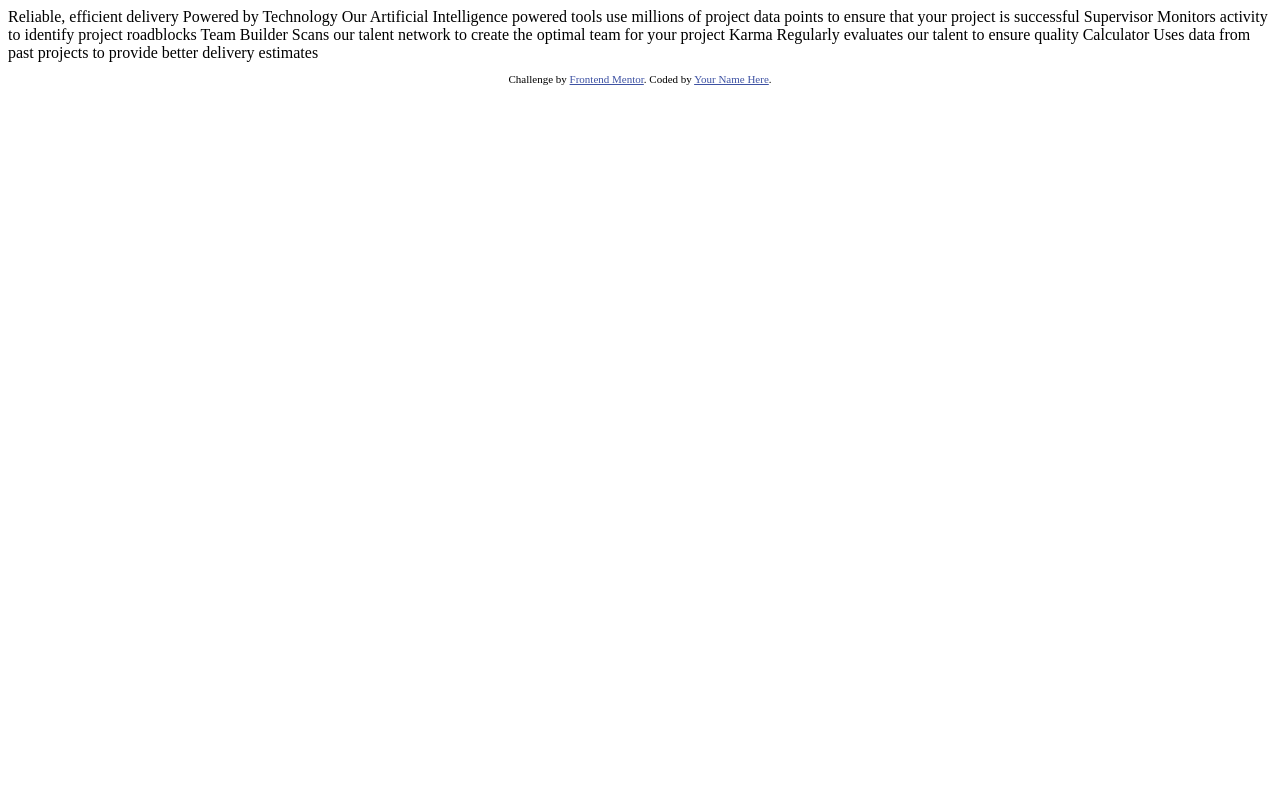
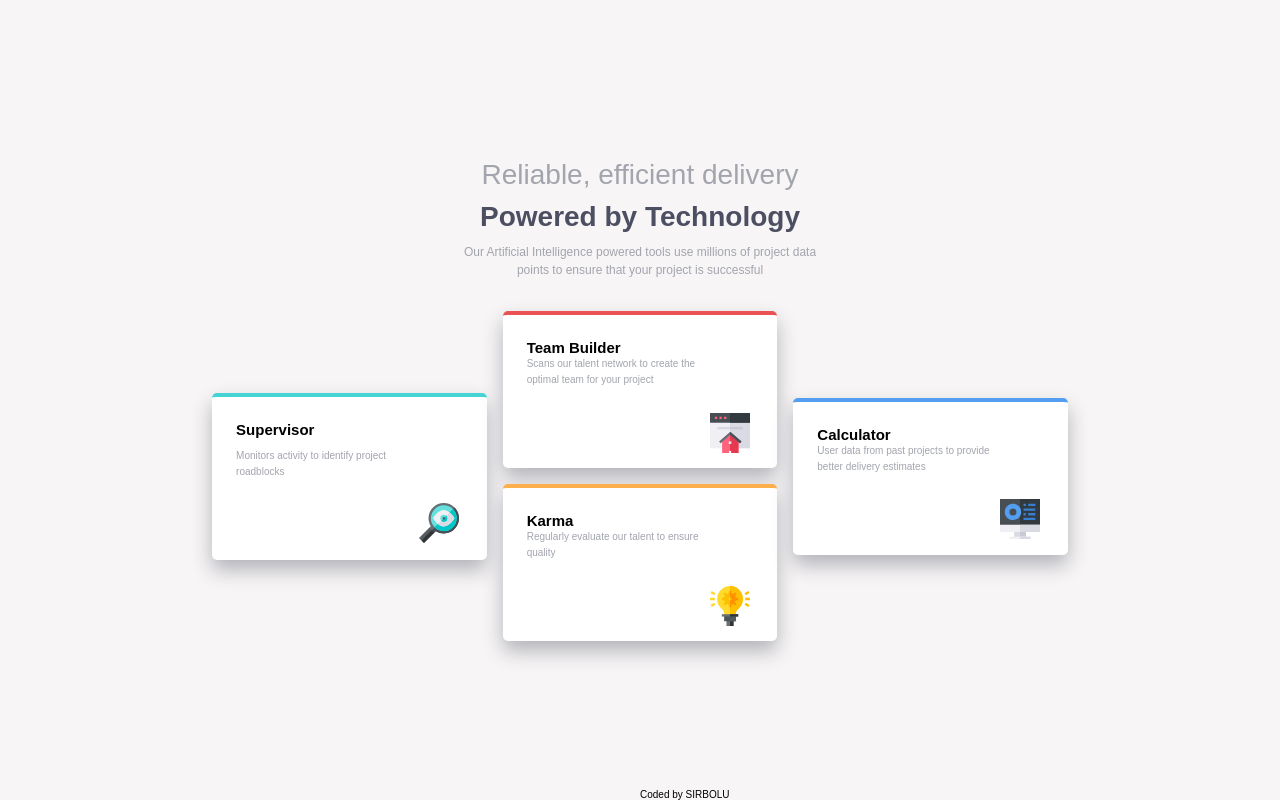
Before and after one commit to SIRBOLU/Four-card-feature-section, a plain HTML site: page index.html in a window 1280 px wide. Drawn offline with Linux system fonts and the light colour scheme.

Commit message:
Add files via upload
Initial commit

```diff
--- a/index.html
+++ b/index.html
@@ -2,44 +2,52 @@
 <html lang="en">
 <head>
   <meta charset="UTF-8">
-  <meta name="viewport" content="width=device-width, initial-scale=1.0"> <!-- displays site properly based on user's device -->
+  <meta name="viewport" content="width=device-width, initial-scale=1.0">
+  <title>Four card</title>
+  <link rel="stylesheet" href="style.css">
+  <link rel="stylesheet" media="screen and (max-width:768px)" href="mobile.css">
+  <link rel="icon" href="favicon-32x32.png" type="image/x-icon">
+</head>
+  <body>
+  <section id="cover">
+    <div class="container">
+      <div class="title">
+        <p class="topic py">Reliable, efficient delivery</p>
+        <p class="bold px py">Powered by Technology</p>
+        <p class="small">Our Artificial Intelligence powered tools use millions of project data points to ensure that your project is successful</p>
+      </div>
+      <div class="boxes">
+        <div class="col1">
+          <p class="bold pad">Supervisor</p>
+          <p class="tiny">Monitors activity to identify project roadblocks</p>
+          <img src="/icon-supervisor.svg" alt="">
+        </div>
 
-  <link rel="icon" type="image/png" sizes="32x32" href="./images/favicon-32x32.png">
+        <div class="col2">
+          <div class="up">
+            <p class="bold pad">Team Builder</p>
+            <p class="tiny">Scans our talent network to create the optimal team for your project</p>
+            <img src="/icon-team-builder.svg" alt="">
+          </div>
+          <div class="down">
+            <p class="bold pad">Karma</p>
+            <p class="tiny">Regularly evaluate our talent to ensure quality</p>
+            <img src="/icon-karma.svg" alt="">
+          </div>
+        </div>
+        <div class="col3">
+          <p class="bold pad">Calculator</p>
+          <p class="tiny">User data from past projects to provide better delivery estimates</p>
+          <img src="/icon-calculator.svg" alt="">
+        </div>
+      </div>
+    </div>
 
-  <title>Frontend Mentor | Four card feature section</title>
-
-  <!-- Feel free to remove these styles or customise in your own stylesheet 👍 -->
-  <style>
-    .attribution { font-size: 11px; text-align: center; }
-    .attribution a { color: hsl(228, 45%, 44%); }
-  </style>
-</head>
-<body>
-
-  Reliable, efficient delivery
-  Powered by Technology
-
-  Our Artificial Intelligence powered tools use millions of project data points
-  to ensure that your project is successful
-
-  Supervisor
-  Monitors activity to identify project roadblocks
-
-  Team Builder
-  Scans our talent network to create the optimal team for your project
-
-  Karma
-  Regularly evaluates our talent to ensure quality
-
-  Calculator
-  Uses data from past projects to provide better delivery estimates
-
-
-  <footer>
-    <p class="attribution">
-      Challenge by <a href="https://www.frontendmentor.io?ref=challenge" target="_blank">Frontend Mentor</a>.
-      Coded by <a href="#">Your Name Here</a>.
-    </p>
-  </footer>
+    <footer>
+      <div>
+        <p class="special">Coded by SIRBOLU</p>
+      </div>
+    </footer>
+  </section>
 </body>
 </html>
--- a/style.css
+++ b/style.css
@@ -69,6 +69,7 @@ bottom: 10% ;
 } */
  .container{
   width: 80%;
+  margin: 2rem 0;
  }
 .container .title{
   text-align: center;
@@ -96,6 +97,7 @@ bottom: 10% ;
   border-top: 4px solid var(--Cyan);
   border-radius: 5px;
   padding: 1.5rem;
+  box-shadow: 0 10px 20px rgb(178, 178, 185);
 }
 .container .boxes .col1 .bold{
   padding-bottom: 10px;
@@ -107,12 +109,14 @@ bottom: 10% ;
 }
 .container .boxes .col2 .up, .down{
   border-top: 4px solid var(--Red);
+  box-shadow: 0 10px 20px rgb(178, 178, 185);
 }
 .container .boxes .col2 .down{
   border-top: 4px solid var(--Orange);
 }
 .container .boxes .col3{
   border-top: 4px solid var(--Blue);
+  box-shadow: 0 10px 20px rgb(178, 178, 185);
 }
 footer{
   position: absolute;
```
